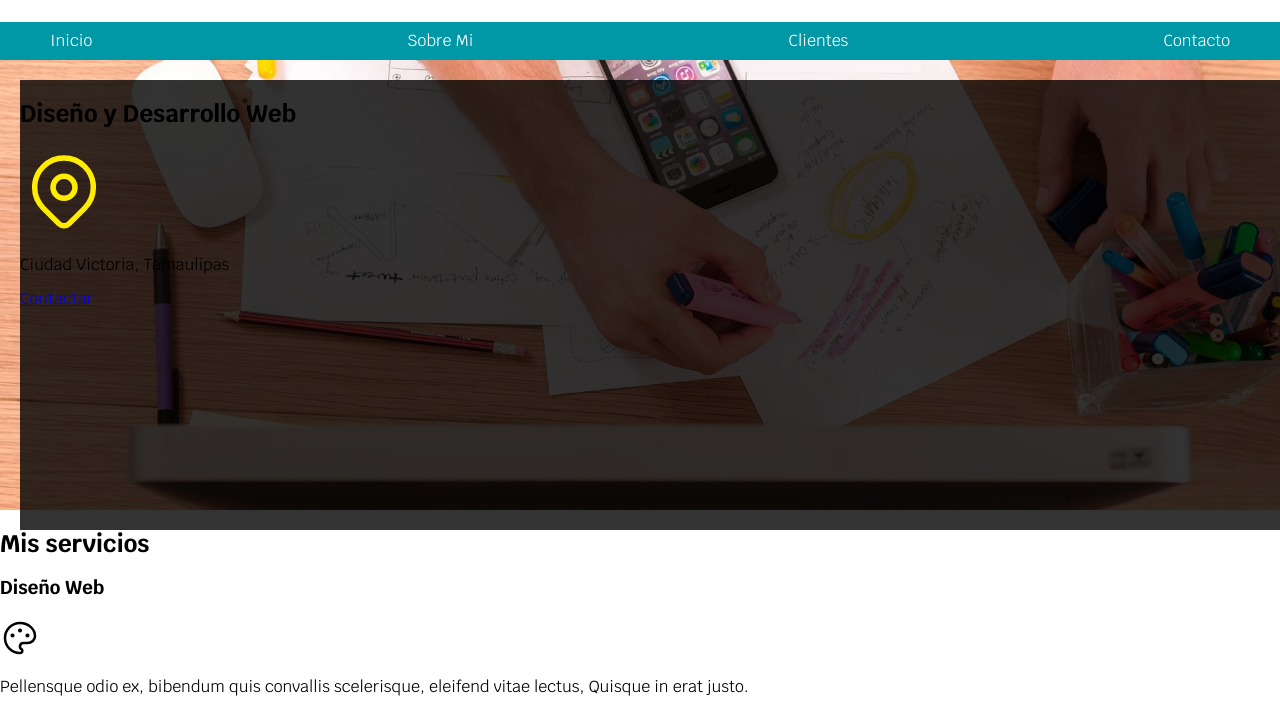
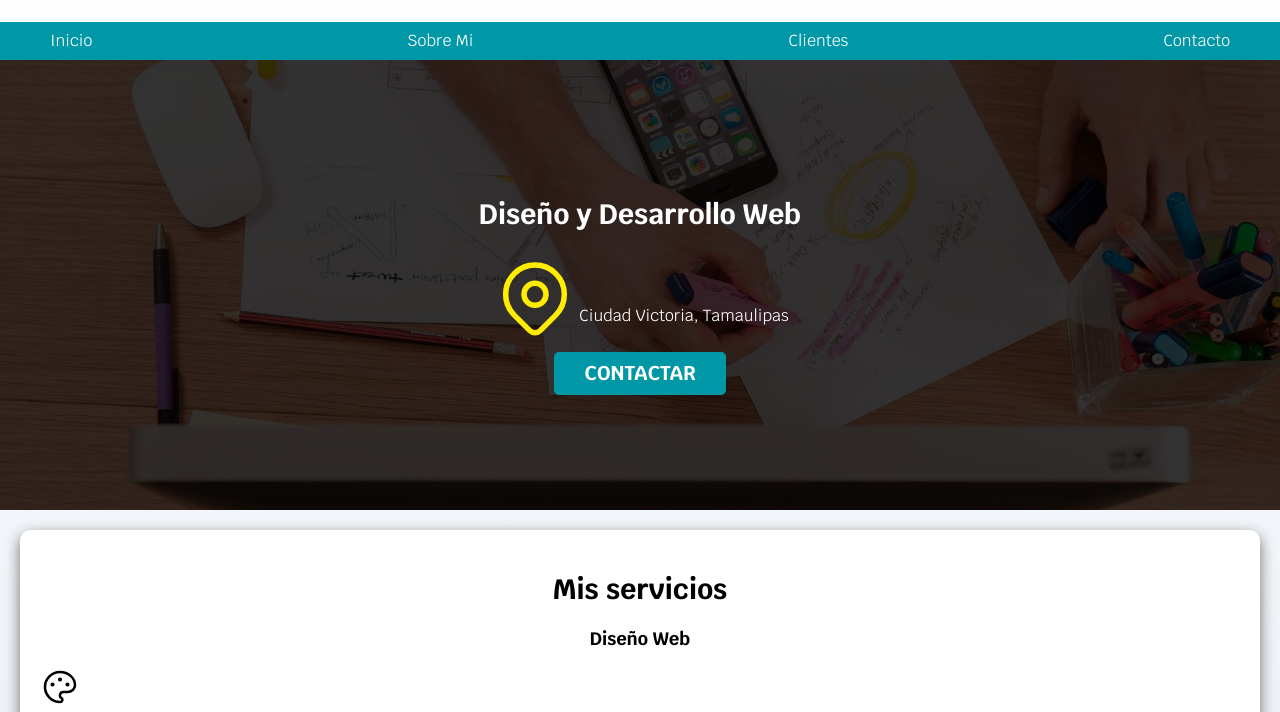
Before and after one commit to BetoEstrada2580/practica1, a plain HTML site: page index.html in a window 1280 px wide. Shown: the part 73-785 px from the top of the page. Drawn offline with Linux system fonts and the light colour scheme.

Commit message:
Actualizacion 16/12/21

```diff
--- a/css/style.css
+++ b/css/style.css
@@ -2,8 +2,9 @@
   --blanco: #ffffff;
   --oscuro: #212121;
   --primario: #ffc107;
-  --secundario: #0097A7;
-  --gris: #757575;
+  --secundario: #0097a7;
+  --gris: #d8d8d8;
+  --gris_claro: #dfe9f3;
 }
 
 html {
@@ -11,14 +12,38 @@ html {
   box-sizing: border-box;
 }
 
-*,*:before,*:after {
+/* *,*::before,*::after {
   box-sizing: inherit;
-}
+} */
 
 body {
   font-size: 16px; /* 1rem = 10px */
-  font-family: 'Krub',sans-serif;
+  font-family: "Krub", sans-serif;
+  background-image: linear-gradient(
+    to top,
+    var(--gris_claro) 0%,
+    var(--blanco) 100%
+  );
 }
+
+h1 {
+  font-size: 3.8rem;
+}
+
+h2 {
+  font-size: 2.8rem;
+}
+
+h3 {
+  font-size: 1.8rem;
+}
+
+h1,
+h2,
+h3 {
+  text-align: center;
+}
+
 .titulo {
   text-align: center;
   text-transform: uppercase;
@@ -62,30 +87,68 @@ body {
 }
 
 .hero {
-  background-image: url('../img/hero.jpg');
+  background-image: url("../img/hero.jpg");
   background-repeat: no-repeat;
   background-size: cover;
-  height: 450px;
-  padding: 20px;
+  height: 45rem;
   position: relative;
+  margin-bottom: 2rem;
 }
 
 .contenido-hero {
   position: absolute;
-  background-color: rgba(0,0,0,.8);
+  background-color: rgba(0, 0, 0, 0.8);
   width: 100%;
   height: 100%;
+  display: flex;
+  flex-direction: column;
+  align-items: center;
+  justify-content: center;
 }
 
- /* celular */
-@media (min-width:480px) {
+.contenido-hero h2,
+.contenido-hero p {
+  color: var(--blanco);
+}
+
+.ubicacion {
+  display: flex;
+  align-items: flex-end;
+}
+
+.boton {
+  background-color: var(--secundario);
+  color: var(--blanco);
+  padding: 1rem 3rem;
+  margin-top: 1rem;
+  font-size: 2rem;
+  text-decoration: none;
+  text-transform: uppercase;
+  font-weight: bold;
+  border-radius: 0.5rem;
+  width: 90%;
+  text-align: center;
+}
+
+.sombra {
+  box-shadow: 0px 5px 15px 0px rgba(112, 112, 112, 1);
+  background-color: var(--blanco);
+  padding: 2rem;
+  border-radius: 1rem;
+}
+
+/* celular */
+@media (min-width: 480px) {
   .nav_principal {
     flex-direction: row;
     justify-content: space-between;
   }
+
+  .boton {
+    width: auto;
+  }
 }
 
 /* tablet */
-@media ( min-width:768px ) {
-
+@media (min-width: 768px) {
 }
--- a/index.html
+++ b/index.html
@@ -31,18 +31,22 @@
     <section class="hero">
         <div class="contenido-hero">
             <h2>Diseño y Desarrollo Web</h2>
-            <svg xmlns="http://www.w3.org/2000/svg" class="icon icon-tabler icon-tabler-map-pin" width="88" height="88"
-                viewBox="0 0 24 24" stroke-width="1.5" stroke="#ffec00" fill="none" stroke-linecap="round"
-                stroke-linejoin="round">
-                <path stroke="none" d="M0 0h24v24H0z" fill="none" />
-                <circle cx="12" cy="11" r="3" />
-                <path d="M17.657 16.657l-4.243 4.243a2 2 0 0 1 -2.827 0l-4.244 -4.243a8 8 0 1 1 11.314 0z" />
-            </svg>
-            <p>Ciudad Victoria, Tamaulipas</p>
-            <a href="#">Contactar</a>
+            <div class="ubicacion">
+                <svg xmlns="http://www.w3.org/2000/svg" class="icon icon-tabler icon-tabler-map-pin" width="88"
+                    height="88" viewBox="0 0 24 24" stroke-width="1.5" stroke="#ffec00" fill="none"
+                    stroke-linecap="round" stroke-linejoin="round">
+                    <path stroke="none" d="M0 0h24v24H0z" fill="none" />
+                    <circle cx="12" cy="11" r="3" />
+                    <path d="M17.657 16.657l-4.243 4.243a2 2 0 0 1 -2.827 0l-4.244 -4.243a8 8 0 1 1 11.314 0z" />
+                </svg>
+                <p>Ciudad Victoria, Tamaulipas</p>
+            </div>
+
+            <a href="#" class="boton">Contactar</a>
         </div>
     </section>
-    <main>
+
+    <main class="contenedor sombra">
         <h2>Mis servicios</h2>
         <section>
             <h3>Diseño Web</h3>
@@ -106,6 +110,7 @@
             </p>
         </section>
     </main>
+
     <section>
         <h2>Concacto</h2>
         <form action="">
```
